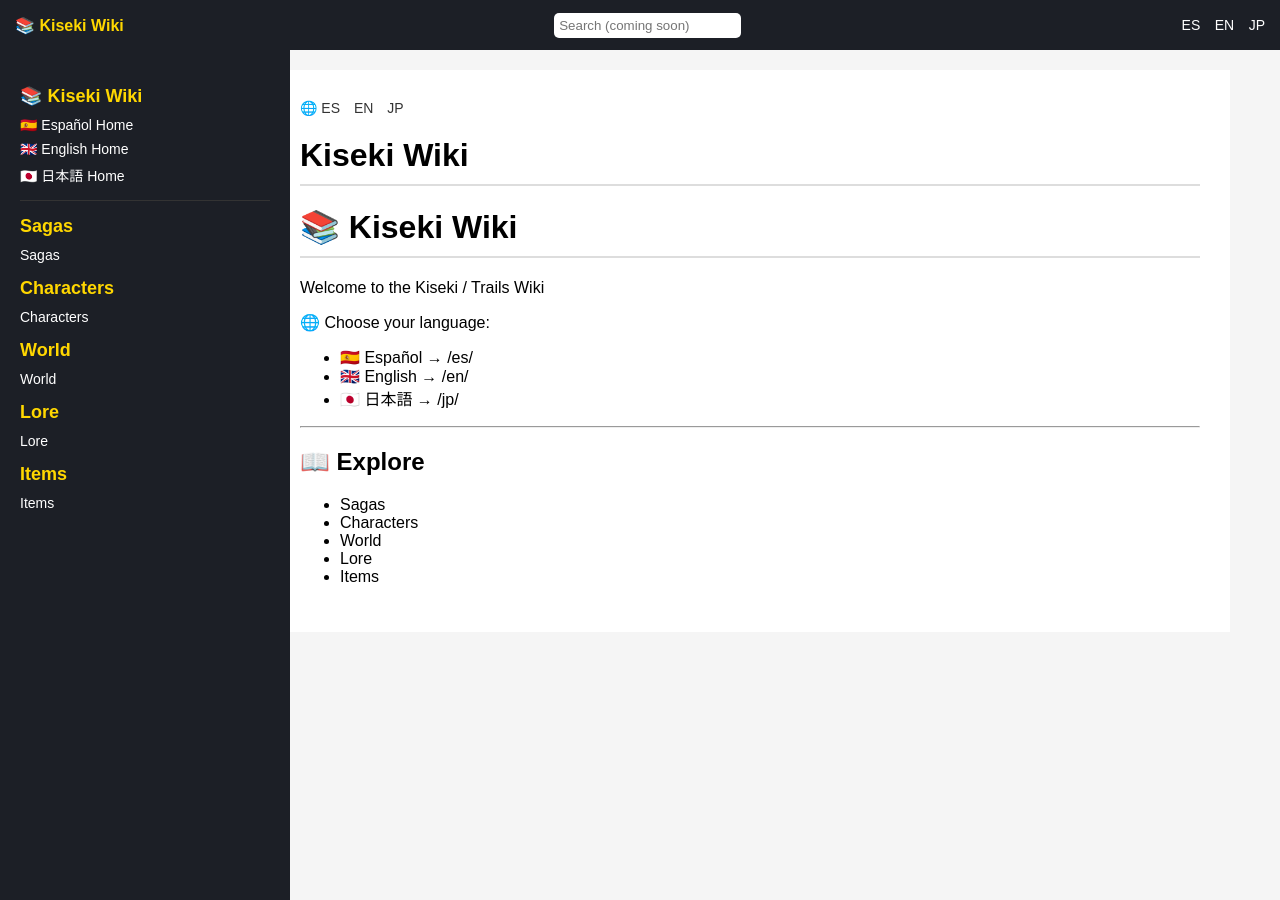
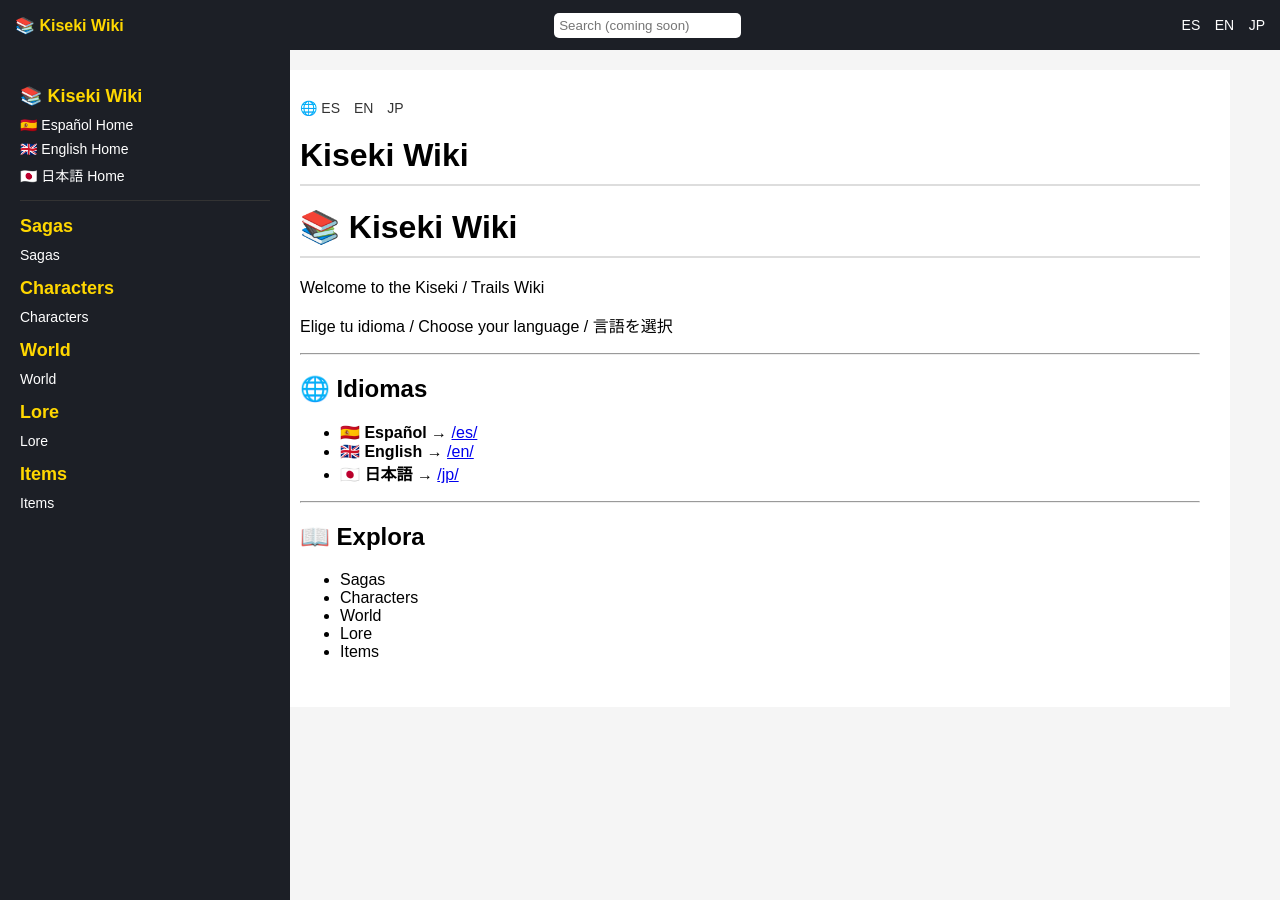
Before and after one commit to OscarELCRACK17/kiseki-wiki, a Jekyll site: the page built from index.markdown, in a window 1280 px wide. Built offline with Jekyll 4.4.1, drawn with Linux system fonts in a browser that asks for light colours.

Commit message:
Resolve merge conflicts and layout

```diff
--- a/index.markdown
+++ b/index.markdown
@@ -8,15 +8,19 @@ permalink: /
 
 Welcome to the Kiseki / Trails Wiki
 
-🌐 Choose your language:
-
-- 🇪🇸 Español → /es/
-- 🇬🇧 English → /en/
-- 🇯🇵 日本語 → /jp/
+Elige tu idioma / Choose your language / 言語を選択
 
 ---
 
-## 📖 Explore
+## 🌐 Idiomas
+
+- 🇪🇸 **Español** → [/es/](/es/)
+- 🇬🇧 **English** → [/en/](/en/)
+- 🇯🇵 **日本語** → [/jp/](/jp/)
+
+---
+
+## 📖 Explora
 
 - Sagas
 - Characters
```
